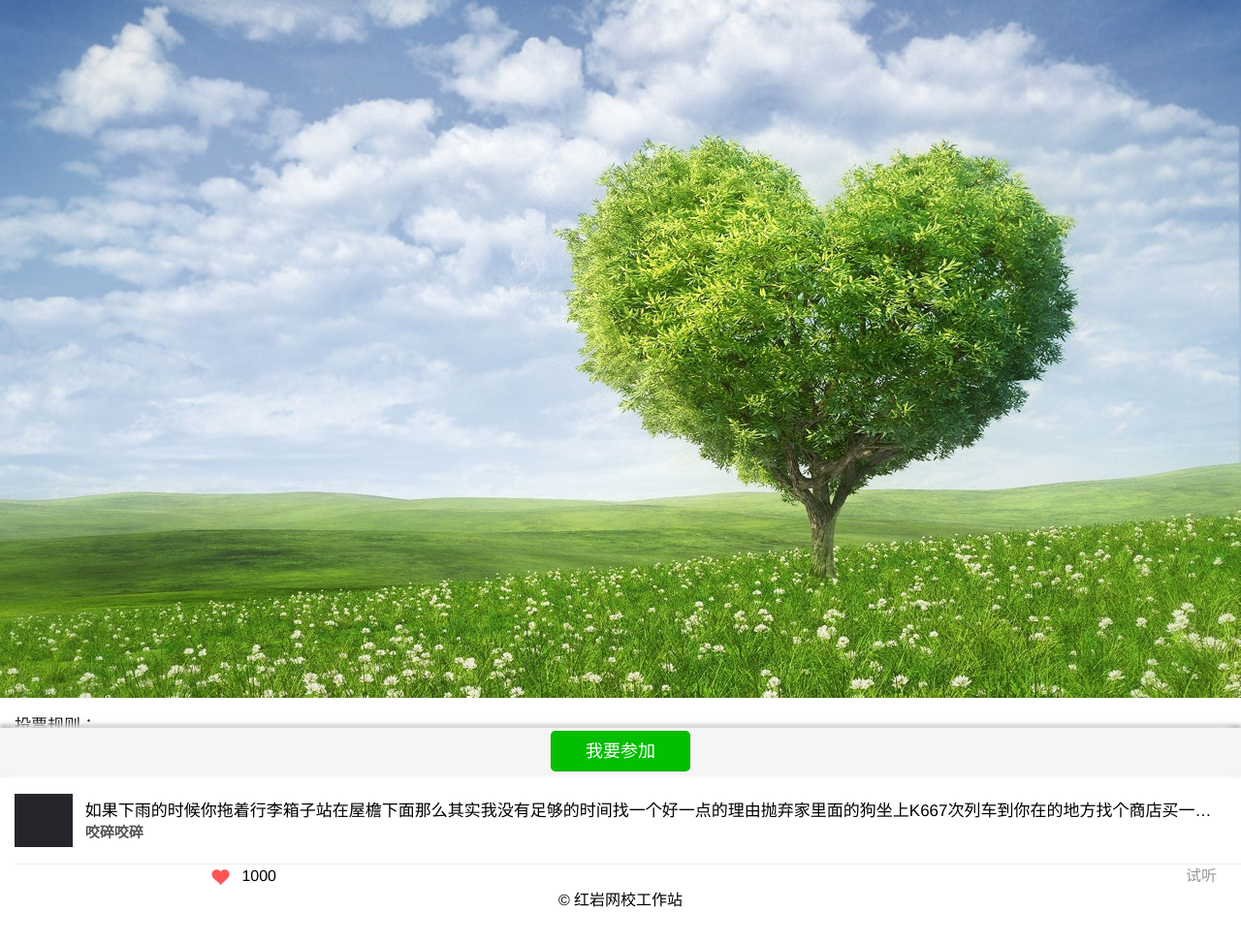
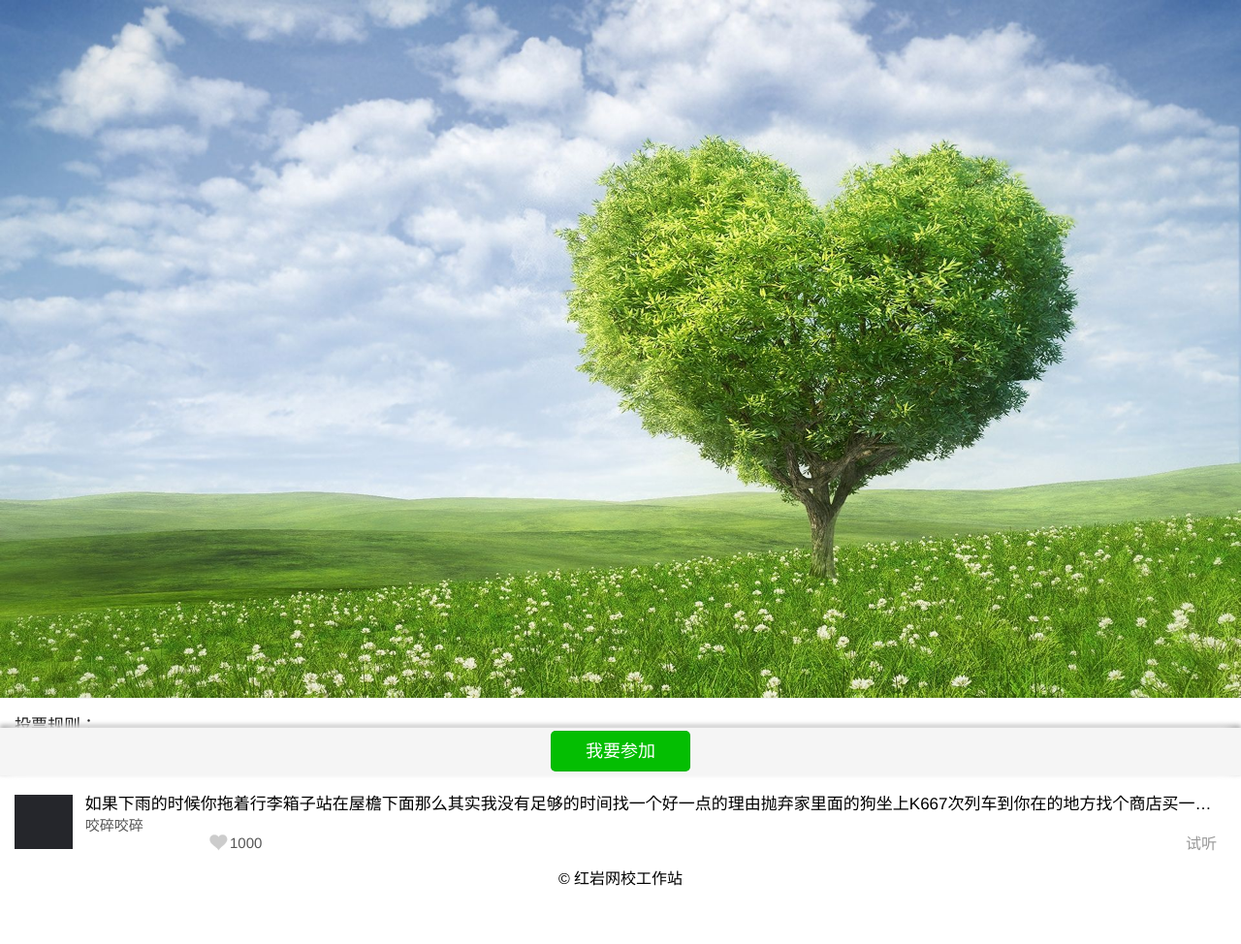
Before and after one commit to GiantMing/Vote-TenSingers, a website: page index.html in a window 1280 px wide. Shown: the whole page at 97% size. Drawn offline with Linux system fonts and the light colour scheme; a script that the page names is missing.

Commit message:
加上点赞功能

```diff
--- a/index.html
+++ b/index.html
@@ -34,20 +34,22 @@
 
 
         <section class="song-list-wrap">
+
                 <a href="http://hongyan.cqupt.edu.cn" class="weui_media_box weui_media_appmsg">
                     <div class="weui_media_hd">
                         <img class="weui_media_appmsg_thumb" src="static/img/head.png" alt="">
                     </div>
                     <div class="weui_media_bd">
                         <h4 class="weui_media_title">如果下雨的时候你拖着行李箱子站在屋檐下面那么其实我没有足够的时间找一个好一点的理由抛弃家里面的狗坐上K667次列车到你在的地方找个商店买一把伞然后给我妹妹弹吉他因为她要参加比赛所以我回不去了我也不会给你说我泡面的碗还没洗》</h4>
-                        <h4 class="weui_media_desc">咬碎咬碎</h4>
+                        <p class="weui_media_desc">咬碎咬碎
+                        </p>
+                        <div class="weui_media_desc">
+                            <i class="iconfont thumb">&#x3443;</i>
+                            <span class="thumb_num">1000</span>
+                            <span class="listen">试听</span>
+                        </div>
                     </div>
                 </a>
-                <div class="weui_cell">
-                    <i class="iconfont thumb thumb_clicked">&#x3443;</i>
-                    <span class="thumb_num">1000</span>
-                    <a class="listen" href="http://cqupt.edu.cn">试听</a>
-                </div>
 
         </section>
     </div>
--- a/static/css/index.css
+++ b/static/css/index.css
@@ -45,9 +45,7 @@ footer {
     width: 100%;
     text-align: center;
 }
-.heart {
-  cursor: pointer;
-}
+
 @font-face {
     font-family: "iconfont";
     src: url('iconfont.eot?t=1458823435'); /* IE9*/
@@ -65,7 +63,13 @@ footer {
     -moz-osx-font-smoothing: grayscale;
 }
 .thumb {
-    margin-left: 8em;
+    position: relative;
+    top: 2px;
+    display: inline-block;
+    width: 100px;
+    height: 8px;
+    margin-right: -80px;
+    margin-left: 5em;
     font-size:25px;
     line-height: 0;
     color: #ccc;
@@ -83,7 +87,7 @@ footer {
     right: 15px;
 }
 .thumb_num {
-    margin-left: 10px;
+    margin-right: 10px;
 }
 .thumb_clicked {
     color: #f55;
--- a/static/js/index.js
+++ b/static/js/index.js
@@ -0,0 +1,9 @@
+$('.song-list-wrap').on('click', function(event) {
+    var target = event.target;
+    if($(target).hasClass('thumb') || $(target).hasClass('thumb_num')) {
+        $(target).addClass('thumb_clicked');
+        event.stopPropagation();
+        console.log(84793849);
+        return false;
+    }
+});
```
Also changed, not shown: signUp.html (+2 -2 lines).
